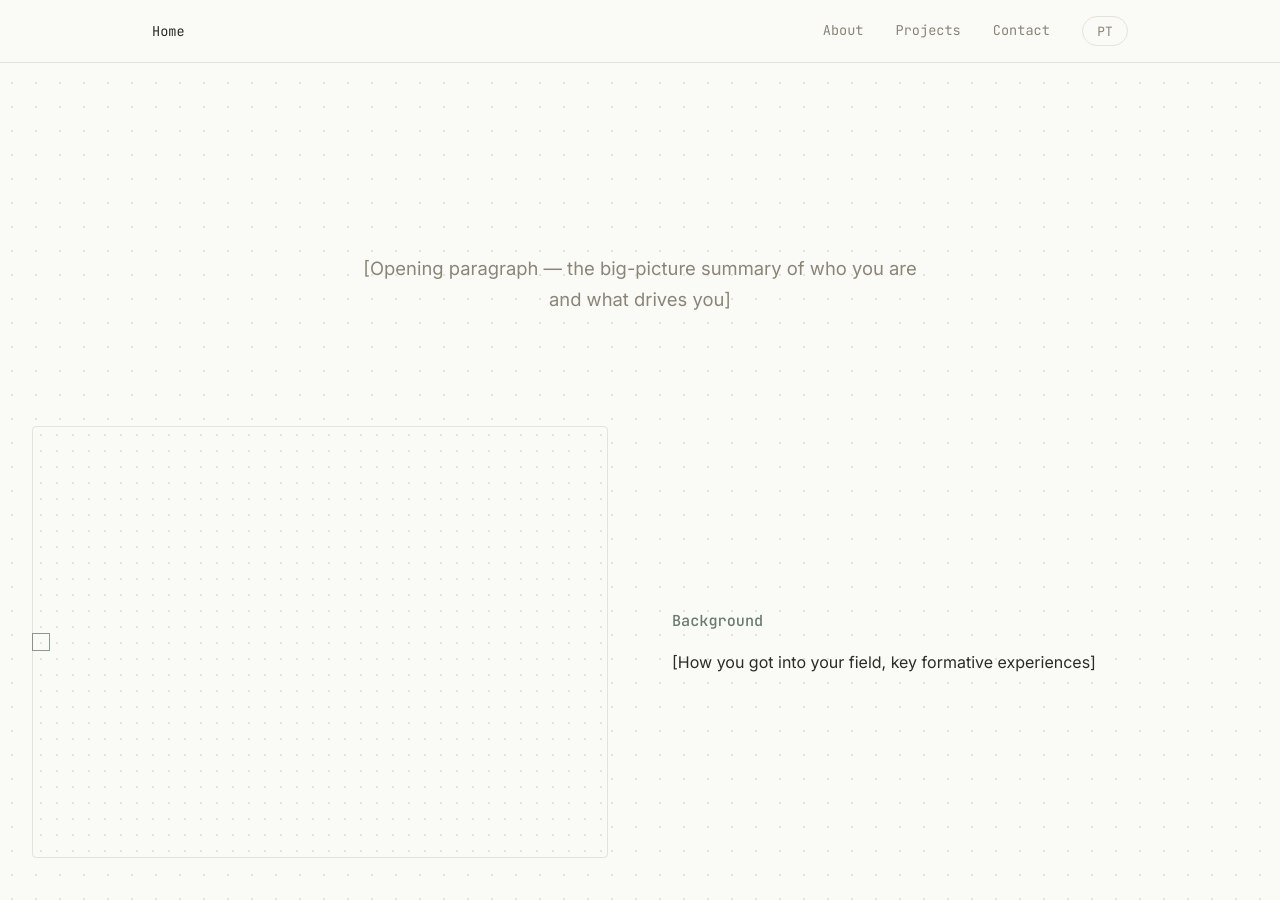
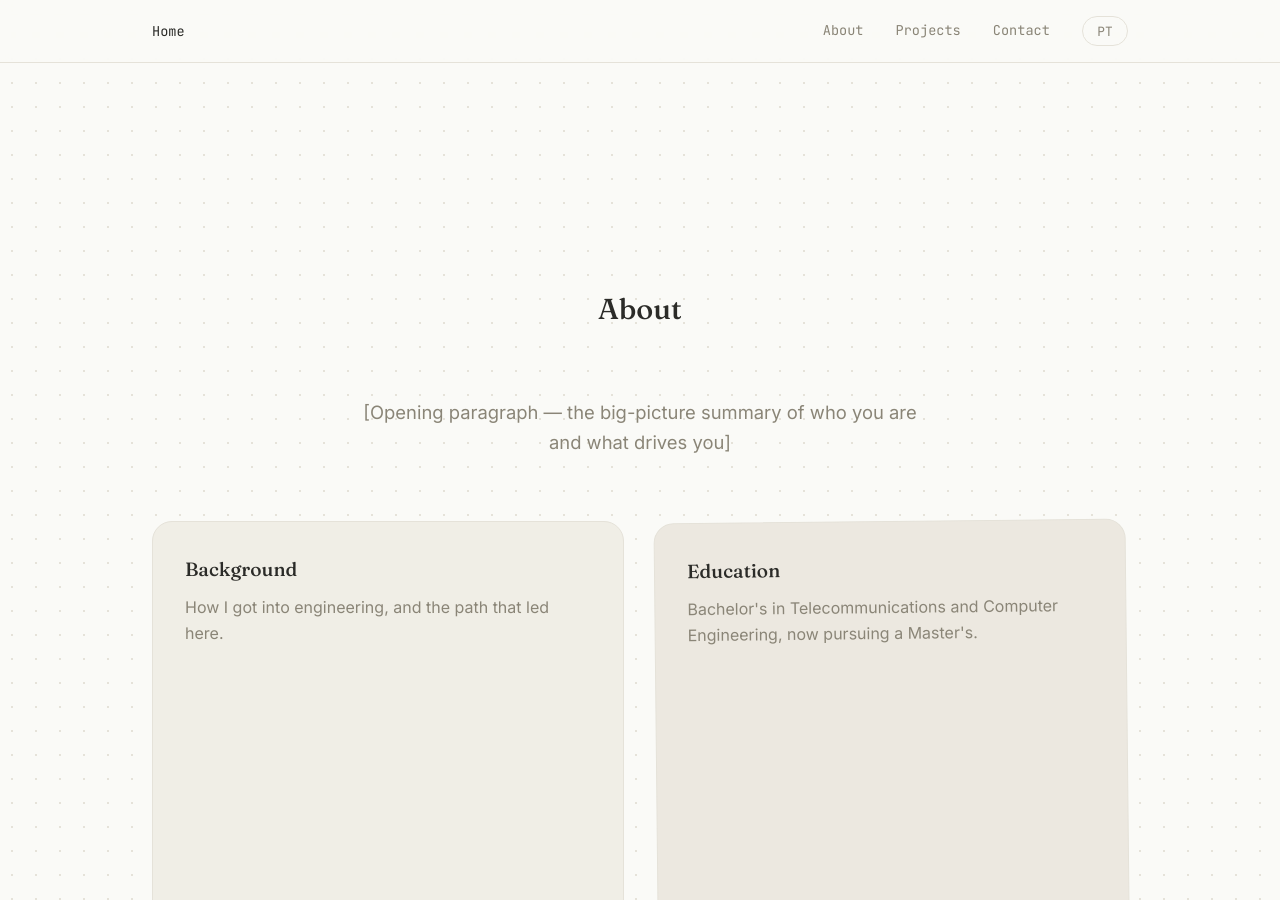
Before and after one commit to J0s3221/J0s3221.github.io, a Jekyll site: the page built from index.md, in a window 1280 px wide and 900 px high, scrolled down 769 px. Built offline with Jekyll 4.4.1, drawn with Linux system fonts in a browser that asks for light colours; some of the changed text lies outside the part shown.

Commit message:
feat: messing a little with the about section on the main page still under progress

```diff
--- /dev/null
+++ b/_about/education.md
@@ -0,0 +1,8 @@
+---
+title: Education
+teaser: "Bachelor's in Telecommunications and Computer Engineering, now pursuing a Master's."
+size: medium
+order: 2
+---
+
+[Full writeup — institutions, focus areas, relevant coursework.]
--- a/_config.yml
+++ b/_config.yml
@@ -3,19 +3,25 @@ description: Personal site, projects, and background
 url: "https://J0s3221.github.io"
 baseurl: ""
 
-# Collections
 collections:
   projects:
     output: true
     permalink: /projects/:path/
+  about:
+    output: true
+    permalink: /about/:path/
 
-# Defaults
 defaults:
   - scope:
       path: ""
       type: "projects"
     values:
       layout: "project"
+  - scope:
+      path: ""
+      type: "about"
+    values:
+      layout: "about-entry"
 
 markdown: kramdown
 plugins:
--- a/assets/css/style.css
+++ b/assets/css/style.css
@@ -109,7 +109,11 @@ a:focus-visible { outline: 2px solid var(--accent); outline-offset: 2px; }
 /* ---------- Section bands ---------- */
 .band { padding: var(--space-xl) var(--space-md); }
 .band-alt { background: var(--bg-alt); }
-.band-inner { max-width: var(--content-width); margin: 0 auto; }
+.band-inner {
+  max-width: var(--content-width);
+  margin: 0 auto;
+  padding: var(--space-md);
+}
 
 .band h2 {
   font-family: var(--font-heading);
@@ -119,42 +123,92 @@ a:focus-visible { outline: 2px solid var(--accent); outline-offset: 2px; }
   margin: 0 0 var(--space-lg);
 }
 
-/* ---------- About rows (text + visual) ---------- */
 .about-intro {
   max-width: var(--text-measure);
-  margin: 0 auto var(--space-xl);
+  margin: 0 auto var(--space-lg);
   text-align: center;
   font-size: 1.15rem;
   color: var(--text-muted);
 }
 
-.about-row {
+/* ---------- About bento grid ---------- */
+.about-grid {
   display: grid;
-  grid-template-columns: 1fr 1fr;
-  gap: var(--space-lg);
-  align-items: center;
-  margin-bottom: var(--space-xl);
+  grid-template-columns: repeat(4, 1fr);
+  grid-auto-rows: 140px;
+  gap: var(--space-md);
 }
-.about-row:last-child { margin-bottom: 0; }
-.about-row:nth-child(even) .about-visual { order: -1; }
 
-.about-row h3 {
+.about-card {
+  background: var(--bg-alt);
+  border: 1px solid var(--border);
+  border-radius: 20px;
+  padding: var(--space-md);
+  color: var(--text);
+  display: flex;
+  flex-direction: column;
+  gap: var(--space-xs);
+  transition: transform 0.2s ease, border-color 0.2s ease;
+}
+
+.about-card--small  { grid-column: span 2; grid-row: span 2; }
+.about-card--medium { grid-column: span 2; grid-row: span 3; }
+.about-card--large  { grid-column: span 2; grid-row: span 4; }
+
+/* alternate tint for variety */
+.about-card:nth-child(3n+2) { background: #ECE8E0; }
+.about-card:nth-child(3n+3) { background: #F4F2EC; }
+
+/* subtle off-grid rotation for a clustered feel */
+.about-card:nth-child(2n) { transform: rotate(-0.6deg); }
+.about-card:nth-child(3n) { transform: rotate(0.8deg); }
+
+.about-card:hover,
+.about-card:focus-visible {
+  transform: translateY(-4px) rotate(0deg);
+  border-color: var(--accent);
+  z-index: 1;
+}
+
+.about-card h3 {
+  font-family: var(--font-heading);
+  font-weight: 500;
+  font-size: 1.2rem;
+  color: var(--text);
+  margin: 0;
+}
+.about-card p {
+  margin: 0;
+  color: var(--text-muted);
+  max-width: none;
+}
+.card-link {
+  margin-top: auto;
   font-family: var(--font-mono);
-  font-weight: 500;
-  font-size: 0.95rem;
+  font-size: 0.8rem;
   color: var(--accent);
-  margin: 0 0 var(--space-sm);
+  padding-top: var(--space-xs);
 }
-.about-row p { margin: 0; max-width: 46ch; }
 
-.about-visual {
-  aspect-ratio: 4 / 3;
-  border: 1px solid var(--border);
-  border-radius: 4px;
-  background:
-    radial-gradient(var(--border) 1px, transparent 1px) 0 0 / 16px 16px,
-    var(--bg);
+@media (max-width: 720px) {
+  .about-grid { grid-template-columns: repeat(2, 1fr); }
+  .about-card--small,
+  .about-card--medium,
+  .about-card--large {
+    grid-column: span 2;
+    grid-row: span 3;
+    transform: none !important;
+  }
 }
+
+/* ---------- About entry page ---------- */
+.about-entry .back-link {
+  font-family: var(--font-mono);
+  font-size: 0.85rem;
+  display: inline-block;
+  margin-bottom: var(--space-md);
+}
+.entry-content { max-width: var(--text-measure); }
 
 /* ---------- Contact ---------- */
 .contact-inner { text-align: center; }
@@ -179,16 +233,6 @@ a:focus-visible { outline: 2px solid var(--accent); outline-offset: 2px; }
   border-top: 1px solid var(--border);
 }
 
-@media (prefers-reduced-motion: reduce) {
-  html { scroll-behavior: auto; }
-  * { transition: none !important; }
-}
-
-@media (max-width: 720px) {
-  .about-row { grid-template-columns: 1fr; }
-  .about-row:nth-child(even) .about-visual { order: 0; }
-}
-
 /* ---------- Scroll reveal ---------- */
 .reveal {
   opacity: 0;
@@ -200,34 +244,17 @@ a:focus-visible { outline: 2px solid var(--accent); outline-offset: 2px; }
   transform: translateY(0);
 }
 
+/* ---------- Anchor scroll offset ---------- */
+section[id] {
+  scroll-margin-top: 70px;
+}
+
+/* ---------- Reduced motion ---------- */
 @media (prefers-reduced-motion: reduce) {
+  html { scroll-behavior: auto; }
+  * { transition: none !important; }
   .reveal {
     opacity: 1;
     transform: none;
-    transition: none;
   }
 }
-
-/* ---------- Section framing ---------- */
-.band-inner {
-  position: relative;
-  padding: var(--space-md);
-}
-.band-inner::before,
-.band-inner::after,
-.about-row::before,
-.about-row::after {
-  content: "";
-  position: absolute;
-  width: 16px;
-  height: 16px;
-  border: 1.5px solid var(--accent);
-  opacity: 0.5;
-}
-.band-inner::before { top: 0; left: 0; border-right: none; border-bottom: none; }
-.band-inner::after { bottom: 0; right: 0; border-left: none; border-top: none; }
-.about-row { position: relative; /* ...existing properties... */ }
-
-section[id] {
-  scroll-margin-top: 70px; /* adjust to match your actual nav height */
-}
--- a/index.md
+++ b/index.md
@@ -12,39 +12,19 @@ title: Home
 </section>
 
 <section class="band reveal" id="about">
-  <div class="band-row reveal">
+  <div class="band-inner">
+    <h2>About</h2>
     <p class="about-intro">[Opening paragraph — the big-picture summary of who you are and what drives you]</p>
 
-    <div class="about-row">
-      <div class="about-text">
-        <h3>Background</h3>
-        <p>[How you got into your field, key formative experiences]</p>
-      </div>
-      <div class="about-visual"></div>
-    </div>
-
-    <div class="about-row">
-      <div class="about-text">
-        <h3>Education</h3>
-        <p>[Degree, institution, relevant focus — kept narrative]</p>
-      </div>
-      <div class="about-visual"></div>
-    </div>
-
-    <div class="about-row">
-      <div class="about-text">
-        <h3>Interests</h3>
-        <p>[Technical interests, hobbies, what you explore outside work/study]</p>
-      </div>
-      <div class="about-visual"></div>
-    </div>
-
-    <div class="about-row">
-      <div class="about-text">
-        <h3>Currently</h3>
-        <p>[What you're working on or learning right now]</p>
-      </div>
-      <div class="about-visual"></div>
+    <div class="about-grid">
+      {% assign sorted_about = site.about | sort: "order" %}
+      {% for entry in sorted_about %}
+      <a href="{{ entry.url | relative_url }}" class="about-card about-card--{{ entry.size | default: 'normal' }}">
+        <h3>{{ entry.title }}</h3>
+        <p>{{ entry.teaser }}</p>
+        <span class="card-link">Read more &rarr;</span>
+      </a>
+      {% endfor %}
     </div>
   </div>
 </section>
```
Also changed, not shown: _about/background.md (added, +8 -0 lines), _about/currently.md (added, +8 -0 lines), _about/interests.md (added, +8 -0 lines), _layouts/about-entry.html (added, +12 -0 lines), _projects/project.md (added), 2 other files.
